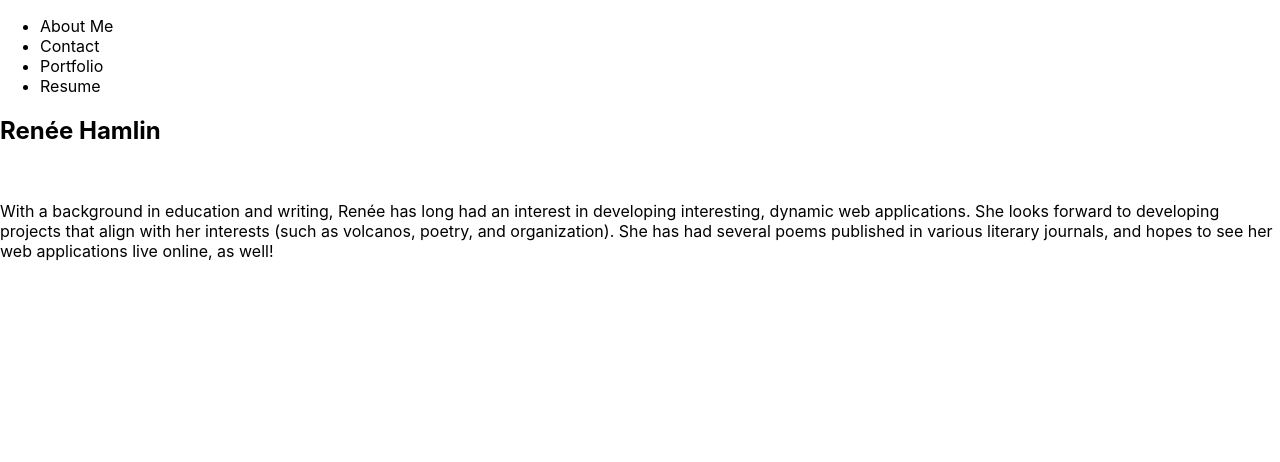
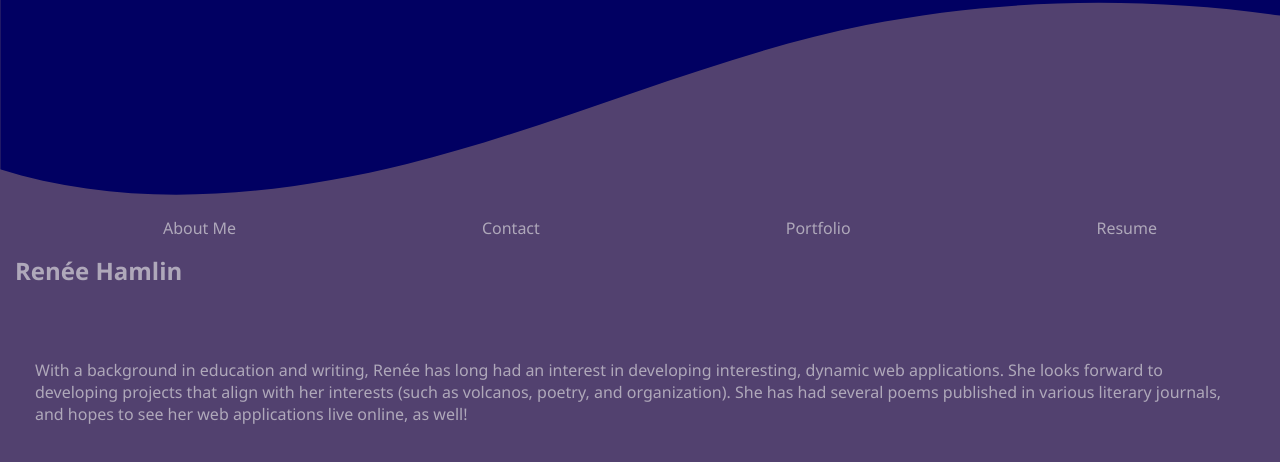
Before and after one commit to rnhamlin/rnh-port, a React (Create React App) app: page / in a window 1280 px wide. Shown: the top 462 px of the page. Built offline with nearby package versions, Linux system fonts and the light colour scheme.

Commit message:
added preliminary CSS styling; color scheme/background need work; also worked on the contact form.

```diff
--- a/public/index.html
+++ b/public/index.html
@@ -7,8 +7,7 @@
     <meta name="theme-color" content="#000000" />
     <meta
       name="description"
-      content="Web site created using create-react-app"
-    />
+      content="Web site created using create-react-app" />
     <link rel="apple-touch-icon" href="%PUBLIC_URL%/logo192.png" />
     <!--
       manifest.json provides metadata used when your web app is installed on a
@@ -27,6 +26,21 @@
     <title>React App</title>
   </head>
   <body>
+    <div style="overflow: hidden">
+      <svg
+        preserveAspectRatio="none"
+        viewBox="0 0 1200 120"
+        xmlns="http://www.w3.org/2000/svg"
+        style="
+          fill: #010062;
+          width: 178%;
+          height: 212px;
+          transform: scaleX(-1);
+        ">
+        <path
+          d="M321.39 56.44c58-10.79 114.16-30.13 172-41.86 82.39-16.72 168.19-17.73 250.45-.39C823.78 31 906.67 72 985.66 92.83c70.05 18.48 146.53 26.09 214.34 3V0H0v27.35a600.21 600.21 0 00321.39 29.09z" />
+      </svg>
+    </div>
     <noscript>You need to enable JavaScript to run this app.</noscript>
     <div id="root"></div>
     <!--
--- a/src/App.css
+++ b/src/App.css
@@ -1,16 +1,5 @@
 .App {
   text-align: center;
-}
-
-.App-logo {
-  height: 40vmin;
-  pointer-events: none;
-}
-
-@media (prefers-reduced-motion: no-preference) {
-  .App-logo {
-    animation: App-logo-spin infinite 20s linear;
-  }
 }
 
 .App-header {
@@ -21,18 +10,9 @@
   align-items: center;
   justify-content: center;
   font-size: calc(10px + 2vmin);
-  color: white;
+  color: purple;
 }
 
 .App-link {
   color: #61dafb;
 }
-
-@keyframes App-logo-spin {
-  from {
-    transform: rotate(0deg);
-  }
-  to {
-    transform: rotate(360deg);
-  }
-}
--- a/src/App.js
+++ b/src/App.js
@@ -1,6 +1,6 @@
 //UseState is the "hook" to connect components for navigation purposes between sections/components (+ many other things)
 import React, { useState } from "react";
-//import "./App.css";
+import styles from "./App.css";
 import Nav from "./components/Nav.js";
 import About from "./components/About.js";
 import Portfolio from "./components/Portfolio";
--- a/src/components/About.js
+++ b/src/components/About.js
@@ -5,6 +5,7 @@ function About() {
     <section>
       <h1 id="about">Renée Hamlin</h1>
       <br />
+
       <p>
         With a background in education and writing, Renée has long had an
         interest in developing interesting, dynamic web applications. She looks
--- a/src/components/Contact.js
+++ b/src/components/Contact.js
@@ -6,6 +6,12 @@ function Contact() {
       <h2>Contact</h2>
       <br />
       <p>I would love to hear from you!</p>
+      <form>
+        <label>
+          Enter your name:
+          <input type="text" />
+        </label>
+      </form>
     </section>
   );
 }
--- a/src/components/Nav.js
+++ b/src/components/Nav.js
@@ -18,8 +18,8 @@ const categories = [
 function Nav({ setCurrentPageprop }) {
   return (
     <header>
-      <nav>
-        <ul className="flex-row">
+      <nav id="section-links">
+        <ul id="navbar-style" className="flex-row">
           <li className="mx-2">
             <span onClick={() => setCurrentPageprop("About")}>About Me</span>
           </li>
--- a/src/index.css
+++ b/src/index.css
@@ -1,13 +1,44 @@
+* {
+  /* background-image: url("/assets/images/darksky.png"); */
+}
+
 body {
   margin: 0;
-  font-family: -apple-system, BlinkMacSystemFont, 'Segoe UI', 'Roboto', 'Oxygen',
-    'Ubuntu', 'Cantarell', 'Fira Sans', 'Droid Sans', 'Helvetica Neue',
-    sans-serif;
+  font-family: "Segoe UI", Tahoma, Geneva, Verdana, sans-serif;
   -webkit-font-smoothing: antialiased;
   -moz-osx-font-smoothing: grayscale;
+  /*background-image: url("./assets/images/darksky.png");*/
+  background-color: #52416f;
+  color: #afa8ba;
 }
 
 code {
-  font-family: source-code-pro, Menlo, Monaco, Consolas, 'Courier New',
+  font-family: source-code-pro, Menlo, Monaco, Consolas, "Courier New",
     monospace;
 }
+
+.section-links {
+  display: flex;
+  flex-direction: row;
+  justify-content: space-around;
+  list-style-type: none;
+}
+
+ul {
+  list-style-type: none; /* Remove bullets */
+  padding: 15; /* Remove padding */
+  margin: 0; /* Remove margins */
+  display: flex;
+  justify-content: space-around;
+}
+
+p {
+  margin: 35px;
+}
+h1 {
+  margin: 15px;
+}
+
+h2 {
+  margin: 15px;
+}
```
Also changed, not shown: src/index.js (+8 -6 lines), assets/images/header.png (added), 1 other file (tests, documents, lock files or other folders).
